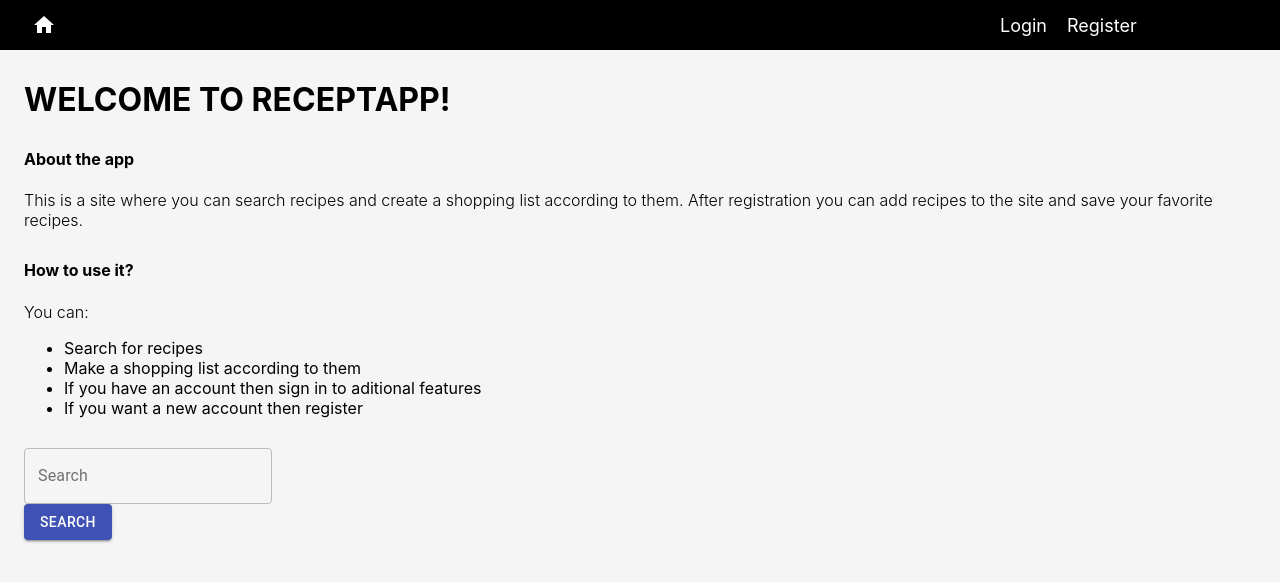
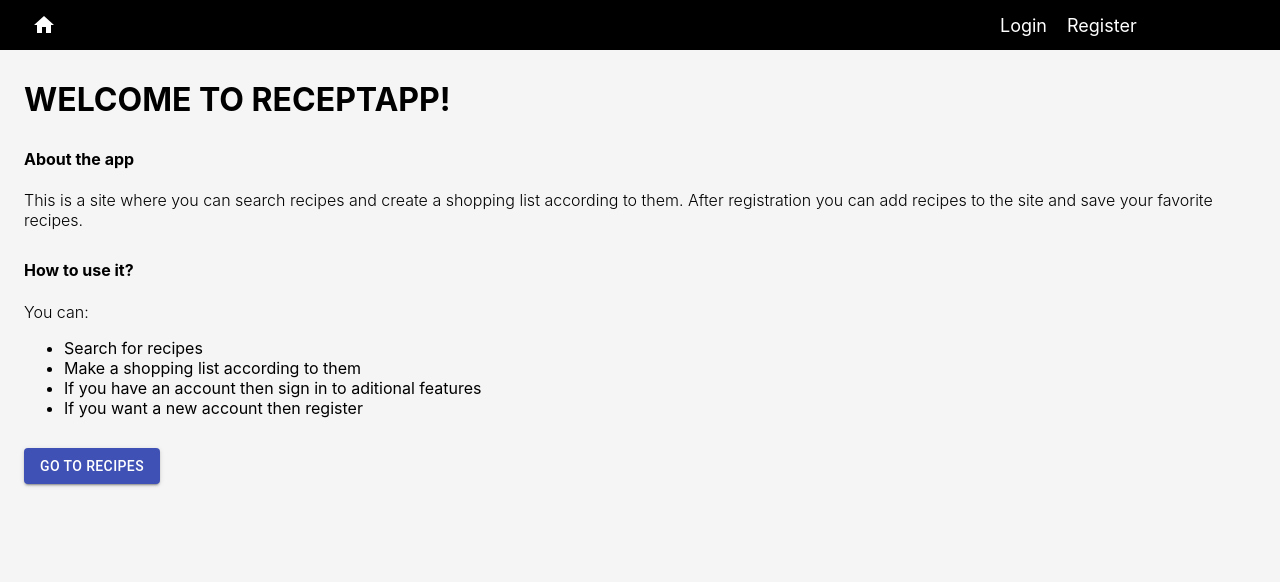
Before and after one commit to mateIszlai/ReceptApp-react, a React (Create React App) app in the folder receptapp/: page / in a window 1280 px wide. Shown: the top 582 px of the page. Built offline with nearby package versions, Linux system fonts and the light colour scheme.

Commit message:
Remove search, add link to recipes

```diff
--- a/receptapp/src/App.js
+++ b/receptapp/src/App.js
@@ -11,6 +11,7 @@ import Header from "./layout/Header";
 import AddRecipe from "./pages/AddRecipe/AddRecipe";
 import EditProfile from "./pages/EditProfile/EditProfile";
 import Profile from "./pages/Profile/Profile";
+import AllRecipes from "./pages/Recipes/AllRecipes";
 
 function App(props) {
   return (
@@ -32,6 +33,7 @@ function Content() {
           <Route path="/register" exact component={Register} />
           <Route path="/login" exact component={Login} />
           <Route path="/logout" exact component={Logout} />
+          <Route path="/recipes" exact component={AllRecipes} />
           <Route path="/recipes/add" exact component={AddRecipe} />
           <Route path="/profile/:username" exact component={Profile} />
           <Route path="/profile/:username/edit" exact component={EditProfile} />
--- a/receptapp/src/pages/Home/Home.js
+++ b/receptapp/src/pages/Home/Home.js
@@ -1,20 +1,17 @@
-import React, { Fragment, useState } from "react";
-import { TextField, Button } from "@material-ui/core";
+import React, { Fragment } from "react";
+import { Button } from "@material-ui/core";
+import { NavLink } from "react-router-dom";
 
 export default function Home() {
-    const [search, setSearch] = useState("");
-    const searchClicked = () => {
-        console.log(`Search clicked. The searched phrase: ${search}`);
-    };
   return (
     <Fragment>
       <h1>Welcome to ReceptApp!</h1>
       <section className="about-us">
         <h4>About the app</h4>
         <p>
-                    This is a site where you can search recipes and create a
-                    shopping list according to them. After registration you can
-                    add recipes to the site and save your favorite recipes.
+          This is a site where you can search recipes and create a shopping list
+          according to them. After registration you can add recipes to the site
+          and save your favorite recipes.
         </p>
       </section>
       <section>
@@ -23,31 +20,16 @@ export default function Home() {
         <ul>
           <li>Search for recipes</li>
           <li>Make a shopping list according to them</li>
-                    <li>
-                        If you have an account then sign in to aditional
-                        features
-                    </li>
+          <li>If you have an account then sign in to aditional features</li>
           <li>If you want a new account then register</li>
         </ul>
       </section>
       <section>
-                <form className="search-form" noValidate autoComplete="on">
-                    <TextField
-                        label="Search"
-                        variant="outlined"
-                        onChange={(e) => {
-                            setSearch(e.target.value);
-                        }}
-                    />
-                </form>
-                <Button
-                    className="search-btn"
-                    variant="contained"
-                    color="primary"
-                    onClick={searchClicked}
-                >
-                    Search
+        <NavLink to={"/recipes"} exact>
+          <Button className="search-btn" variant="contained" color="primary">
+            Go to recipes
           </Button>
+        </NavLink>
       </section>
     </Fragment>
   );
```
Lines whose indentation alone changed are shown as unchanged.
